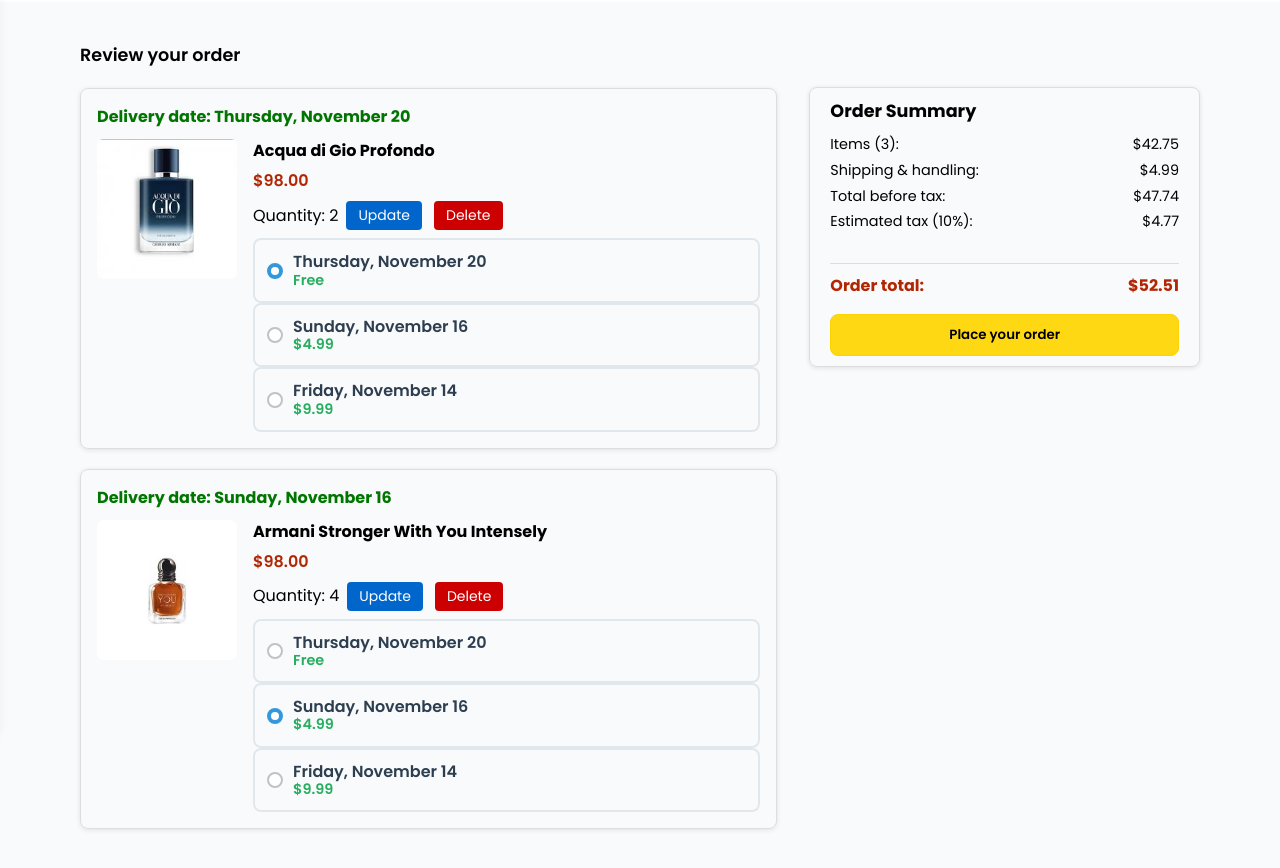
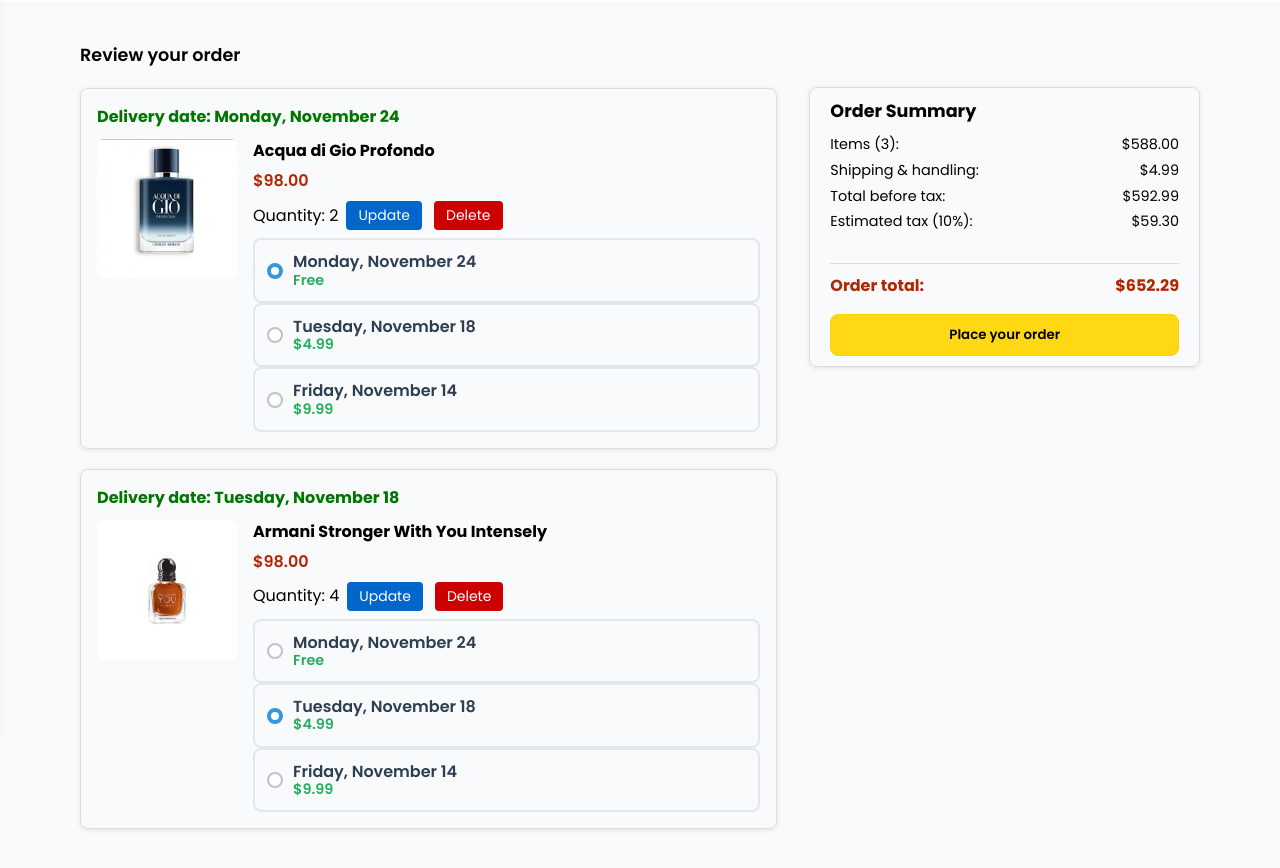
Before and after one commit to y-seyha/Project-Ecommerce, a plain HTML site: page checkout.html in a window 1280 px wide. Shown: the part 68-936 px from the top of the page. Drawn offline with nearby package versions, Linux system fonts and the light colour scheme.

Commit message:
make checkout interactive

```diff
--- a/checkout.html
+++ b/checkout.html
@@ -147,25 +147,7 @@
       </section>
 
       <!-- Order summary -->
-      <aside class="right">
-        <h2>Order Summary</h2>
-        <div class="summary-line">
-          <span>Items (3):</span><span>$42.75</span>
-        </div>
-        <div class="summary-line">
-          <span>Shipping & handling:</span><span>$4.99</span>
-        </div>
-        <div class="summary-line">
-          <span>Total before tax:</span><span>$47.74</span>
-        </div>
-        <div class="summary-line">
-          <span>Estimated tax (10%):</span><span>$4.77</span>
-        </div>
-        <div class="summary-total">
-          <span>Order total:</span><span>$52.51</span>
-        </div>
-        <button class="place-order">Place your order</button>
-      </aside>
+      <aside class="right js-right"></aside>
     </main>
 
     <script src="scripts/layout.js"></script>
--- a/scripts/checkout.js
+++ b/scripts/checkout.js
@@ -1,3 +1,5 @@
 import { renderOrderSummary } from "./checkout/orderSummary.js";
+import { renderPaymentSummary } from "./checkout/paymentSummary.js";
 
 renderOrderSummary();
+renderPaymentSummary();
--- a/scripts/checkout/orderSummary.js
+++ b/scripts/checkout/orderSummary.js
@@ -1,5 +1,5 @@
 import { formatCurrency } from "../utils/money.js";
-import { products } from "../data/products.js";
+import { getProduct } from "../data/products.js";
 import {
   cart,
   removeFromCart,
@@ -7,32 +7,25 @@ import {
   updateQuantity,
   updateDeliveryOption,
 } from "../data/cart.js";
-import dayjs from "https://unpkg.com/dayjs@1.11.10/esm/index.js";
-import { deliveryOption } from "../data/deliveryOptions.js";
+import {
+  deliveryOptions,
+  getDeliveryOption,
+  estimateDeliveryDate,
+} from "../data/deliveryOptions.js";
+import { renderPaymentSummary } from "./paymentSummary.js";
 
 export function renderOrderSummary() {
   let cartSummaryHTML = "";
   cart.forEach((cartItem) => {
     const productId = cartItem.productId;
 
-    let matchingProduct;
-    products.forEach((product) => {
-      if (product.id === productId) {
-        matchingProduct = product;
-      }
-    });
+    const matchingProduct = getProduct(productId);
 
     const deliveryOptionId = cartItem.deliveryOptionId;
-    let selecteDeliveryOption;
-    deliveryOption.forEach((option) => {
-      if (option.id === deliveryOptionId) {
-        selecteDeliveryOption = option;
-      }
-    });
 
-    const today = dayjs();
-    const deliveryDate = today.add(selecteDeliveryOption.deliveryDays, "days");
-    const dateString = deliveryDate.format("dddd, MMMM D");
+    const deliveryOption = getDeliveryOption(deliveryOptionId);
+
+    const dateString = estimateDeliveryDate(deliveryOption);
 
     cartSummaryHTML += `
   <div class="order-box
@@ -78,10 +71,8 @@ export function renderOrderSummary() {
 
   function deliveryOptionHTML(matchingProduct, cartItem) {
     let html = "";
-    deliveryOption.forEach((deliveryOption) => {
-      const today = dayjs();
-      const deliveryDate = today.add(deliveryOption.deliveryDays, "days");
-      const dateString = deliveryDate.format("dddd, MMMM D");
+    deliveryOptions.forEach((deliveryOption) => {
+      const dateString = estimateDeliveryDate(deliveryOption);
 
       const priceString =
         deliveryOption.priceCents === 0
@@ -116,7 +107,7 @@ export function renderOrderSummary() {
 
       const container = document.querySelector(`.js-order-box-${productId}`);
       container.remove();
-      updateCartQuantity();
+      renderPaymentSummary();
     });
   });
 
@@ -162,6 +153,8 @@ export function renderOrderSummary() {
 
       const container = document.querySelector(`.js-order-box-${productId}`);
       container.classList.remove("is-editing-quantity");
+      updateQuantity(productId, newQauntity);
+      renderPaymentSummary();
     });
   });
 
@@ -169,6 +162,7 @@ export function renderOrderSummary() {
     element.addEventListener("click", () => {
       const { productId, deliveryOptionId } = element.dataset;
       updateDeliveryOption(productId, deliveryOptionId);
+      renderPaymentSummary();
     });
   });
 }
--- a/scripts/checkout/paymentSummary.js
+++ b/scripts/checkout/paymentSummary.js
@@ -0,0 +1,50 @@
+import { cart } from "../data/cart.js";
+import { getProduct } from "../data/products.js";
+import { getDeliveryOption } from "../data/deliveryOptions.js";
+import { formatCurrency } from "../utils/money.js";
+
+export function renderPaymentSummary() {
+  let productPriceCents = 0;
+  let shippingPriceCents = 0;
+  cart.forEach((cartItem) => {
+    const product = getProduct(cartItem.productId);
+    productPriceCents += product.priceCents * cartItem.quantity;
+
+    const deliveryOption = getDeliveryOption(cartItem.deliveryOptionId);
+    shippingPriceCents += deliveryOption.priceCents;
+  });
+
+  const totalBeforeTaxCents = productPriceCents + shippingPriceCents;
+  const taxCents = totalBeforeTaxCents * 0.1;
+  const totalCents = totalBeforeTaxCents + taxCents;
+
+  const html = `
+        <h2>Order Summary</h2>
+        <div class="summary-line">
+          <span>Items (3):</span><span>$${formatCurrency(
+            productPriceCents
+          )}</span>
+        </div>
+        <div class="summary-line">
+          <span>Shipping & handling:</span><span>$${formatCurrency(
+            shippingPriceCents
+          )}</span>
+        </div>
+        <div class="summary-line">
+          <span>Total before tax:</span><span>$${formatCurrency(
+            totalBeforeTaxCents
+          )}</span>
+        </div>
+        <div class="summary-line">
+          <span>Estimated tax (10%):</span><span>$${formatCurrency(
+            taxCents
+          )}</span>
+        </div>
+        <div class="summary-total">
+          <span>Order total:</span><span>$${formatCurrency(totalCents)}</span>
+        </div>
+        <button class="place-order">Place your order</button>
+  `;
+
+  document.querySelector(".js-right").innerHTML = html;
+}
--- a/scripts/data/cart.js
+++ b/scripts/data/cart.js
@@ -1,4 +1,8 @@
-export let cart = JSON.parse(localStorage.getItem("cart"));
+export let cart;
+
+loadFromStorage();
+
+export function loadFromStorage() {
   if (!cart) {
     cart = [
       {
@@ -12,6 +16,7 @@ if (!cart) {
         deliveryOptionId: "2",
       },
     ];
+  }
 }
 
 function saveToStorage() {
--- a/scripts/data/deliveryOptions.js
+++ b/scripts/data/deliveryOptions.js
@@ -1,4 +1,6 @@
-export const deliveryOption = [
+import dayjs from "https://unpkg.com/dayjs@1.11.10/esm/index.js";
+
+export const deliveryOptions = [
   {
     id: "1",
     deliveryDays: 7,
@@ -15,3 +17,36 @@ export const deliveryOption = [
     priceCents: 999,
   },
 ];
+
+export function getDeliveryOption(deliveryOptionId) {
+  let deliveryOption;
+
+  deliveryOptions.forEach((option) => {
+    if (option.id === deliveryOptionId) {
+      deliveryOption = option;
+    }
+  });
+  return deliveryOption;
+}
+
+//Checked if it is weekend or not
+function isWeekend(date) {
+  const dayOfWeek = date.format("dddd");
+  return dayOfWeek === "Saturday" || dayOfWeek === "Sunday";
+}
+
+export function estimateDeliveryDate(deliveryOption) {
+  let remainingDays = deliveryOption.deliveryDays;
+  let deliveryDate = dayjs();
+
+  while (remainingDays > 0) {
+    deliveryDate = deliveryDate.add(1, "days");
+
+    if (!isWeekend(deliveryDate)) {
+      remainingDays--;
+    }
+  }
+
+  const dateString = deliveryDate.format("dddd, MMMM D");
+  return dateString;
+}
--- a/scripts/data/products.js
+++ b/scripts/data/products.js
@@ -22,6 +22,17 @@ export class Product {
     this.instruction = productDetails.instruction;
     this.description = productDetails.description;
   }
+}
+
+export function getProduct(productId) {
+  let matchingProduct;
+
+  products.forEach((product) => {
+    if (product.id === productId) {
+      matchingProduct = product;
+    }
+  });
+  return matchingProduct;
 }
 
 export const products = [
```
Lines whose indentation alone changed are shown as unchanged.
